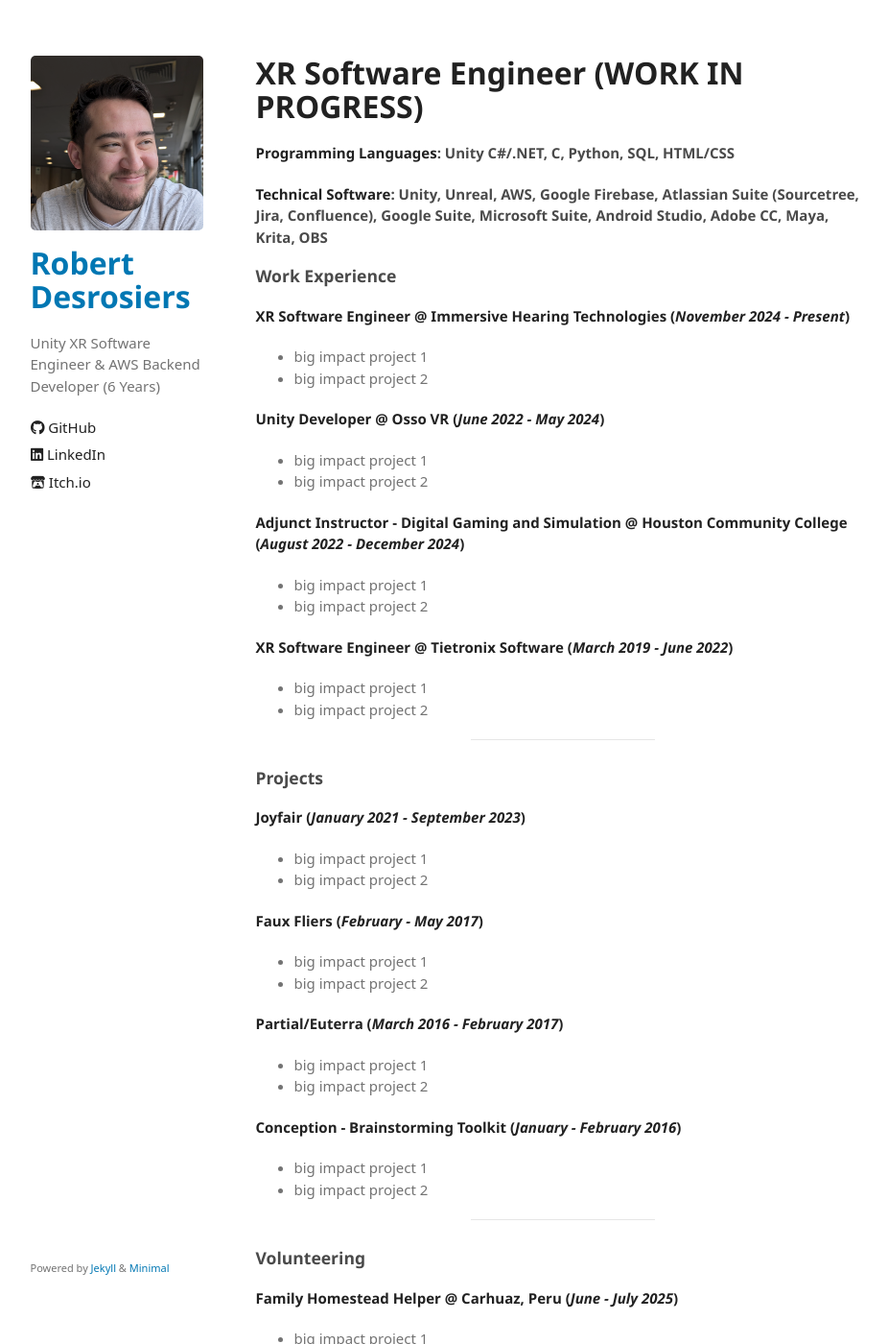
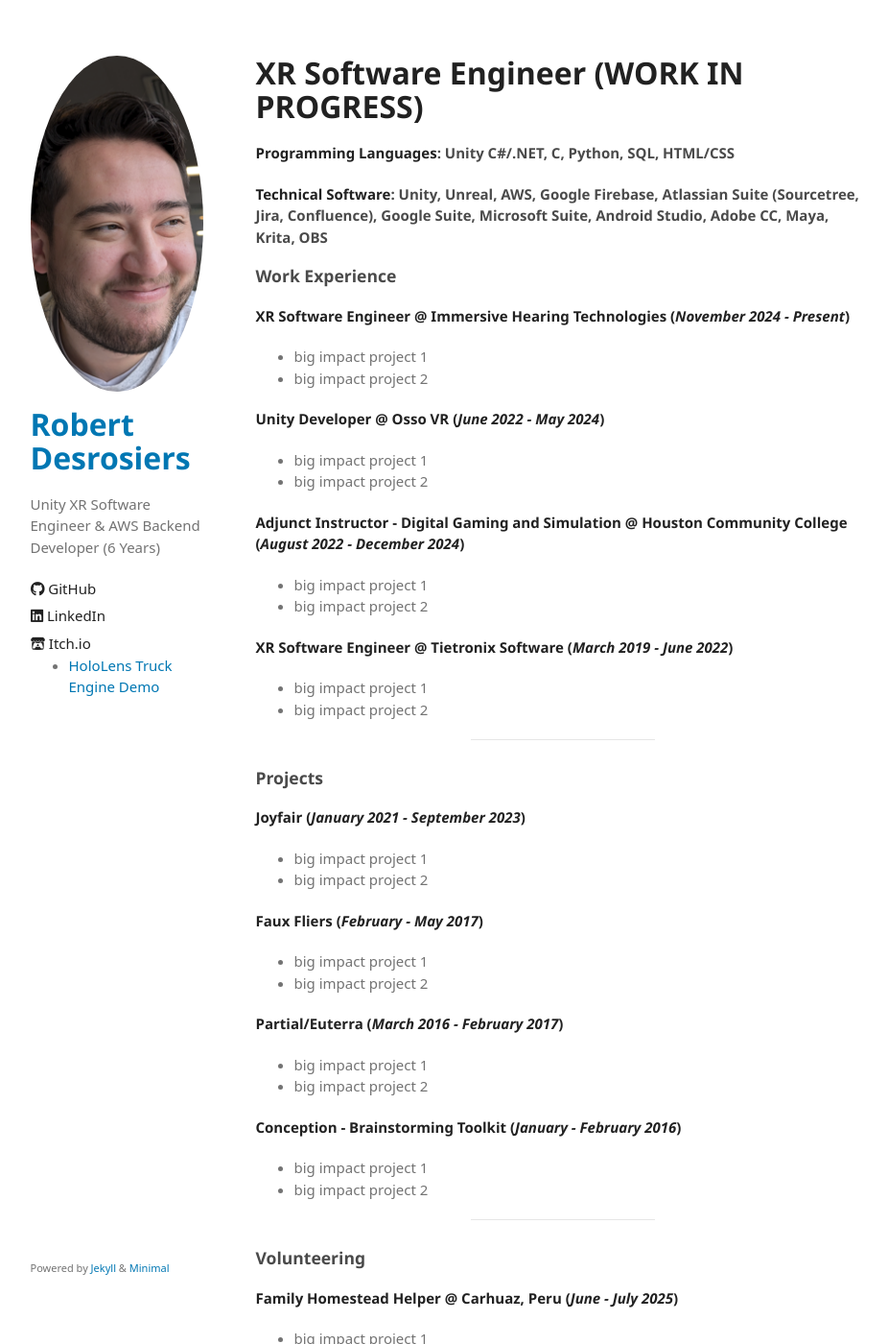
Before and after one commit to robertdrsj/robertdrsj.github.io, a Jekyll site: the page built from README.md, in a window 1280 px wide and 1400 px high. Shown: the whole window at 96% size, without its empty margins (171-1097 px from the left). Built offline with Jekyll 4.4.1, drawn with Linux system fonts in a browser that asks for light colours; some web fonts are replaced; our own code applies the rules of GitHub Pages for plain Markdown files.

Commit message:
Testing more sidebar links and circle image

```diff
--- a/_includes/sidebar.html
+++ b/_includes/sidebar.html
@@ -14,4 +14,7 @@
     <li><a href="https://www.linkedin.com/in/robertdrsj" rel="external"><i class="fab fa-linkedin"></i> LinkedIn</a></li>
     <li><a href="https://robertdrsj.itch.io" rel="external"><i class="fab fa-itch-io"></i> Itch.io</a></li>
   </ul>
+  <ul class="2016-projects">
+    <li><a href="https://robertdrsj.github.io/docs/xrdev/2019_xr_enginedemomr" rel="author"></i>HoloLens Truck Engine Demo</a></li>
+  </ul>
 </div>
--- a/assets/css/style.scss
+++ b/assets/css/style.scss
@@ -6,8 +6,13 @@
 .img-circle {
     -webkit-border-radius: 5px;
     -moz-border-radius: 5px;
-    border-radius: 5px;
+    border-radius: 50%;
     margin-bottom: 10px;
+    width: 350px;
+    height: 350px;
+    overflow: hidden;
+    position: relative;
+    object-fit: cover;
 }
 
 .overlay {
```
